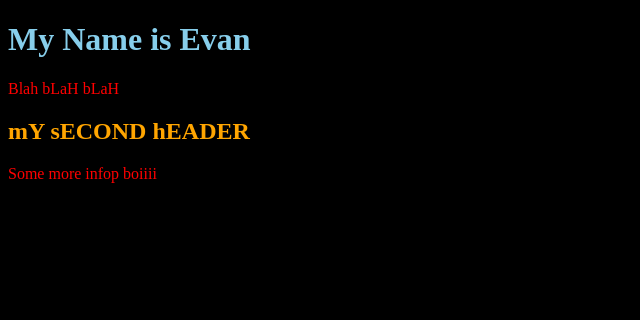
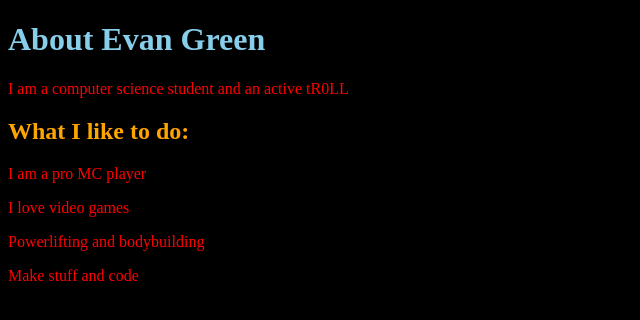
Before and after one commit to ThePalad1n/ThePalad1n.github.io, a plain HTML site: page index.html in a window 1280 px wide. Shown: the whole page, without its empty margins (0-640 px from the left). Drawn offline with Linux system fonts and the light colour scheme.

Commit message:
Install commit

```diff
--- a/index.html
+++ b/index.html
@@ -14,13 +14,16 @@
 
   <body>
 
-  <h1>My Name is Evan</h1>
+  <h1>About Evan Green</h1>
 
-  <p> Blah bLaH bLaH </p>
+  <p> I am a computer science student and an active tR0LL</p>
 
-  <h2>mY sECOND hEADER</h2>
+  <h2>What I like to do:</h2>
 
- <p>Some more infop boiiii</p>
+ <p>I am a pro MC player</p>
+ <p>I love video games</p>
+ <p>Powerlifting and bodybuilding</p>
+ <p>Make stuff and code</p>
 
   </body>
 
```
